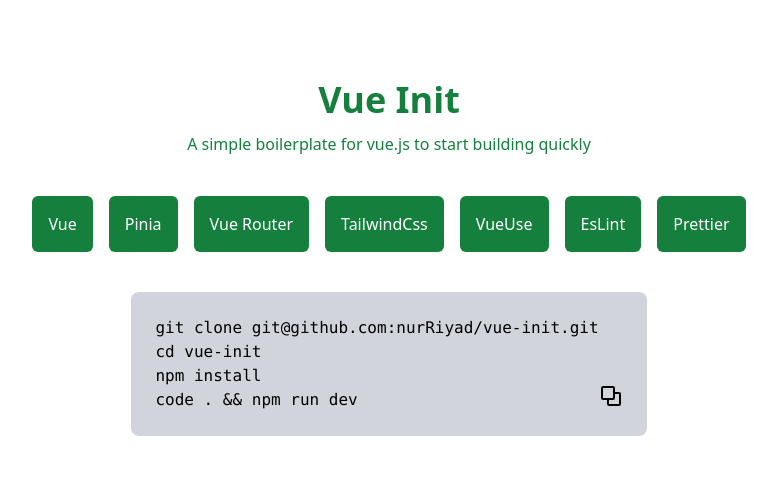
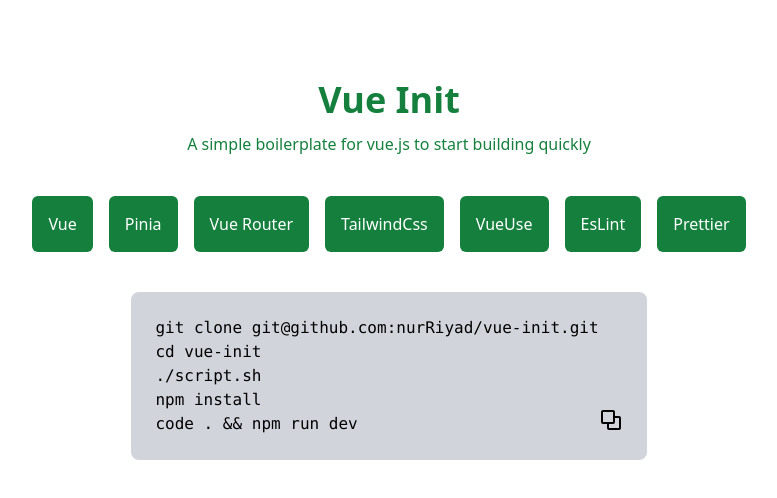
Before and after one commit to nurRiyad/vue-init, a Vue app: page / in a window 1280 px wide. Shown: the top 498 px of the page, without its empty margins (251-1028 px from the left). Built offline with nearby package versions, Linux system fonts and the light colour scheme.

Commit message:
Add script to init git
Signed-off-by: nurRiyad <asadnurriyad@gmail.com>

```diff
--- a/src/components/TheWelcome.vue
+++ b/src/components/TheWelcome.vue
@@ -3,7 +3,7 @@
 
 function handleCopy() {
   navigator.clipboard.writeText(
-    '\n git clone git@github.com:nurRiyad/vue-init.git \n cd vue-init \n npm install \n code . && npm run dev'
+    '\n git clone git@github.com:nurRiyad/vue-init.git \n cd vue-init \n ./script.sh  \n npm install \n code . && npm run dev'
   );
 }
 </script>
@@ -30,6 +30,7 @@
       <div>
         <p>git clone git@github.com:nurRiyad/vue-init.git</p>
         <p>cd vue-init</p>
+        <p>./script.sh</p>
         <p>npm install</p>
         <p>code . && npm run dev</p>
       </div>
```
Also changed, not shown: 1 other file (tests, documents, lock files or other folders).
